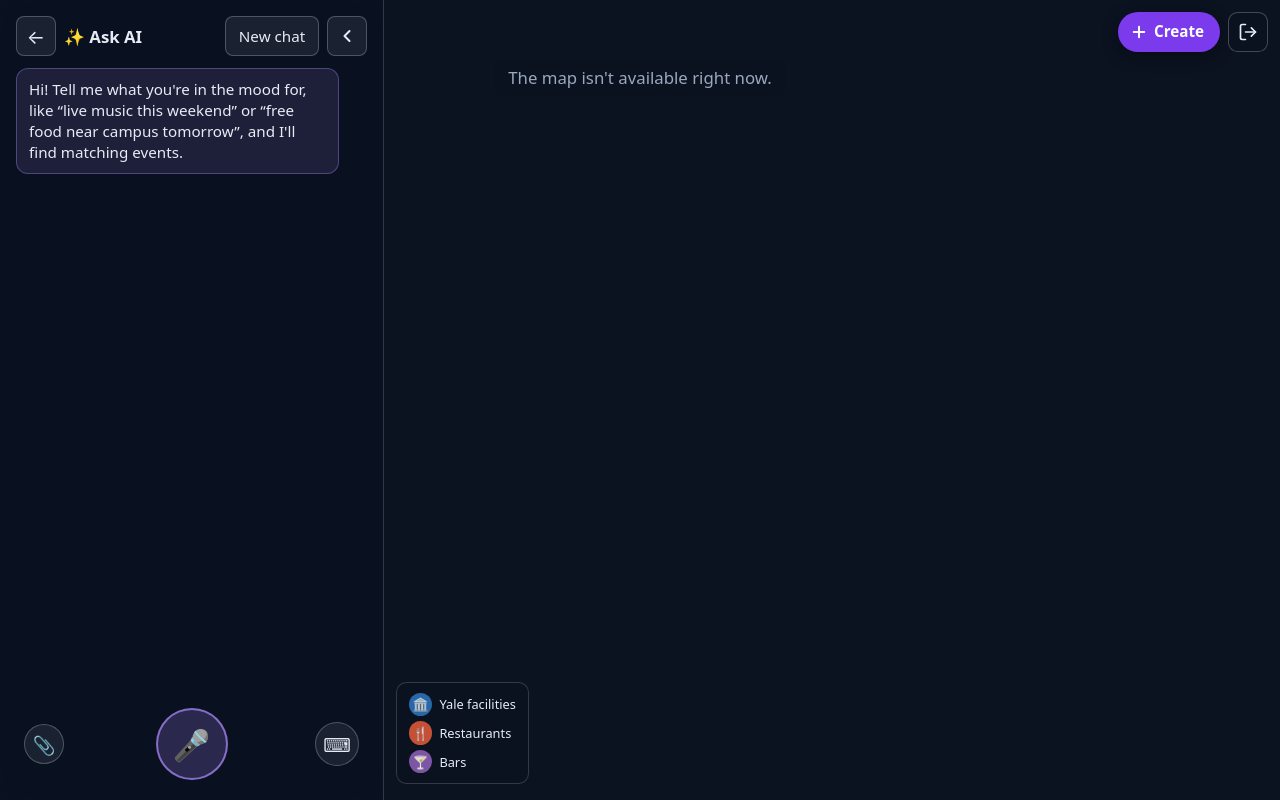
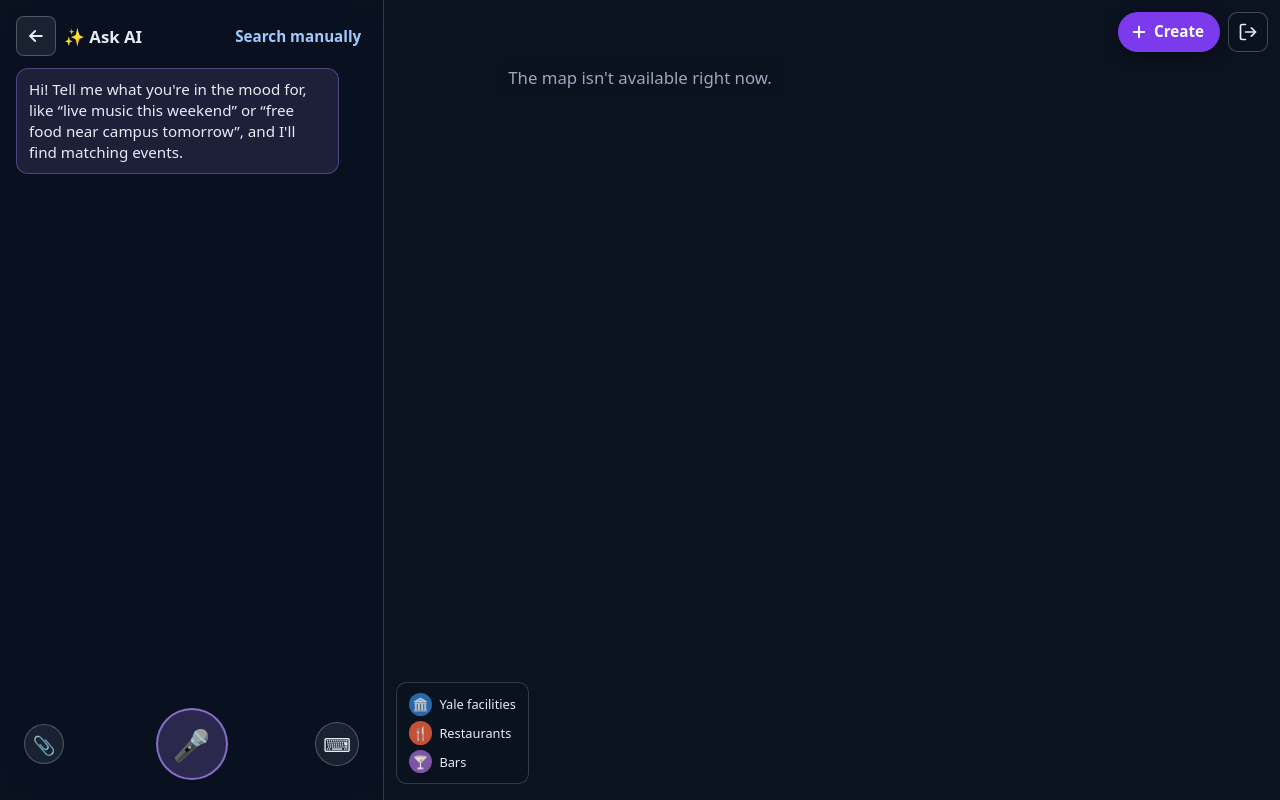
Before and after one commit to acebonkowski/mgt656-final-project, a Django app: page /map/ in a window 1280 px wide, after a click on "Search". Run offline with Django 5.2, Linux system fonts and the light colour scheme; the visitor is signed in with stand-in values (Sample User, id 1); data that the repository does not hold is empty.

Commit message:
Open search into the AI chat with Back and "Search manually" (#66)
The AI view header now has a back arrow top left and a tertiary
"Search manually" button top right. "New chat" and the AI view's collapse
button are removed; going Back to the icon bar resets the conversation
through the existing reset endpoint, while "Search manually" keeps it.

Co-Authored-By: Claude Opus 5.5 <noreply@anthropic.com>

```diff
--- a/core/static/core/search.css
+++ b/core/static/core/search.css
@@ -238,6 +238,21 @@
   flex: 1;
   margin: 0;
   font-size: 1.05rem;
+}
+
+/* Tertiary button (#66): text only, no fill or border. */
+.search-panel .search-tertiary {
+  flex: none;
+  padding: 0.4rem 0.3rem;
+  border-color: transparent;
+  background: transparent;
+  color: #9fcbff;
+  font-weight: 600;
+}
+
+.search-panel .search-tertiary:hover,
+.search-panel .search-tertiary:focus-visible {
+  text-decoration: underline;
 }
 
 .search-ai-body {
--- a/core/static/core/search.js
+++ b/core/static/core/search.js
@@ -43,7 +43,6 @@
   var aiView = byId("search-ai");
   var aiToggle = byId("search-ai-toggle");
   var aiBack = byId("search-ai-back");
-  var aiCollapse = byId("search-ai-collapse");
   var mode = "filters";     // or "ai" (#34); kept in the URL as ?mode=ai
   var aiUrl = panel.dataset.aiUrl;
   var aiResetUrl = panel.dataset.aiResetUrl;
@@ -53,7 +52,7 @@
   var aiInput = byId("search-ai-input");
   var aiCount = byId("search-ai-count");
   var aiSend = byId("search-ai-send");
-  var aiNew = byId("search-ai-new");
+  var aiManual = byId("search-ai-manual");  // "Search manually" (#66)
   var aiImage = byId("search-ai-image");
   var aiAttachment = byId("search-ai-attachment");
   var aiAttachmentPreview = byId("search-ai-attachment-preview");
@@ -398,9 +397,7 @@
     form.hidden = collapsed || mode === "ai";
     aiView.hidden = collapsed || mode !== "ai";
     summary.hidden = !collapsed;
-    [collapseButton, aiCollapse].forEach(function (button) {
-      button.setAttribute("aria-expanded", String(!collapsed));
-    });
+    collapseButton.setAttribute("aria-expanded", String(!collapsed));
     summary.setAttribute("aria-expanded", String(!collapsed));
     summary.setAttribute("aria-controls", mode === "ai" ? "search-ai" : "search-form");
   }
@@ -525,11 +522,9 @@
     runSearch();
   });
   clearButton.addEventListener("click", clearAll);
-  [collapseButton, aiCollapse].forEach(function (button) {
-    button.addEventListener("click", function () {
-      setCollapsed(true);
-      summary.focus();
-    });
+  collapseButton.addEventListener("click", function () {
+    setCollapsed(true);
+    summary.focus();
   });
   summary.addEventListener("click", function () {
     setCollapsed(false);
@@ -541,11 +536,23 @@
     showAiResults();
     setInputMode(aiInputMode);
   });
+  // Back to the icon bar (#66). Leaving search ends the conversation, which
+  // replaced the "New chat" button.
   aiBack.addEventListener("click", function () {
     stopVoice();
+    resetChat();
     setMode("filters");
+    openFilters(false);
     runSearch();  // the pins go back to the manual filters
     aiToggle.focus();
+  });
+  // Switching to manual search keeps the conversation for "Search with AI".
+  aiManual.addEventListener("click", function () {
+    stopVoice();
+    setMode("filters");
+    openFilters(true);
+    runSearch();
+    qInput.focus();
   });
 
   function showLocationMessage(message) {
@@ -861,12 +868,14 @@
       sendToAi(aiInput.value.trim());
     }
   });
-  aiNew.addEventListener("click", function () {
-    var body = new FormData();
-    fetch(aiResetUrl, {
-      method: "POST", credentials: "same-origin",
-      headers: { "X-CSRFToken": csrfToken() }, body: body,
-    }).catch(function () { /* the server forgets it at the end of the session anyway */ });
+  // Forgets the conversation here and on the server (the AI's context).
+  function resetChat() {
+    if (chat.length) {  // nothing to forget on the server otherwise
+      fetch(aiResetUrl, {
+        method: "POST", credentials: "same-origin",
+        headers: { "X-CSRFToken": csrfToken() }, body: new FormData(),
+      }).catch(function () { /* the server forgets it at the end of the session anyway */ });
+    }
     chat = [];
     aiEvents = [];
     stopVoice();
@@ -875,9 +884,7 @@
     saveChat();
     renderChat();
     renderResults([], aiResults);
-    runSearch();  // the pins go back to the manual filters
-    aiInput.focus();
-  });
+  }
 
   // --- Input modes and voice (#36) --------------------------------------------------
   // start: attach | large microphone | type.  text: message box, small microphone
--- a/templates/core/_search_panel.html
+++ b/templates/core/_search_panel.html
@@ -120,25 +120,25 @@
     </div>
     <ol id="search-results" class="search-results" aria-label="Search results"></ol>
   </form>
-  {# AI mode (#34): replaces the filters view; #36 adds the conversation. #}
+  {% comment %}Search mode (#66): the search icon replaces the whole panel with the AI
+     chat. Back (top left) returns to the icon bar and ends the conversation;
+     "Search manually" (top right) switches to the filters.{% endcomment %}
   <section id="search-ai" class="search-ai" aria-labelledby="search-ai-title" hidden>
     <div class="search-ai-header">
       <button id="search-ai-back" class="search-icon-button" type="button"
-              aria-label="Back to filters" title="Back to filters">&#8592;</button>
+              aria-label="Back" title="Back">
+        <svg viewBox="0 0 24 24" width="20" height="20" aria-hidden="true" focusable="false"
+             fill="none" stroke="currentColor" stroke-width="2.2" stroke-linecap="round" stroke-linejoin="round">
+          <path d="M19 12H5"/><polyline points="11 6 5 12 11 18"/>
+        </svg>
+      </button>
       <h2 id="search-ai-title" class="search-ai-title">&#10024; Ask AI</h2>
       <button id="search-ai-mic-small" class="search-icon-button" type="button"
               aria-label="Speak instead" title="Speak instead" hidden>&#127908;</button>
       <button id="search-ai-voice-exit" class="search-icon-button" type="button"
               aria-label="Leave voice mode" title="Leave voice mode" hidden>&#10005;</button>
-      <button id="search-ai-new" type="button" title="Start a new conversation">New chat</button>
-      <button id="search-ai-collapse" class="search-icon-button search-collapse" type="button"
-              aria-controls="search-ai" aria-expanded="true"
-              aria-label="Collapse search panel" title="Collapse">
-        <svg viewBox="0 0 24 24" width="20" height="20" aria-hidden="true" focusable="false"
-             fill="none" stroke="currentColor" stroke-width="2.4" stroke-linecap="round" stroke-linejoin="round">
-          <polyline points="15 6 9 12 15 18"/>
-        </svg>
-      </button>
+      <button id="search-ai-manual" class="search-tertiary" type="button"
+              aria-controls="search-filters">Search manually</button>
     </div>
     <div id="search-ai-body" class="search-ai-body">
       <ol id="search-ai-log" class="search-ai-log" role="log" aria-live="polite" aria-label="Conversation">
--- a/templates/core/map.html
+++ b/templates/core/map.html
@@ -7,7 +7,7 @@
   <meta name="theme-color" content="#0b1220">
   <title>Home · Yale Events</title>
   <link rel="stylesheet" href="{% static 'core/map.css' %}?v=ui-65">
-  <link rel="stylesheet" href="{% static 'core/search.css' %}?v=search-65">
+  <link rel="stylesheet" href="{% static 'core/search.css' %}?v=search-66">
 </head>
 <body class="map-screen">
   <main>
@@ -111,6 +111,6 @@
   {{ map_config|json_script:"map-config" }}
   {% if map_enabled %}{% include "core/_map_provider.html" %}{% endif %}
   <script src="{% static 'core/map.js' %}?v=osm-local-1"></script>
-  <script src="{% static 'core/search.js' %}?v=search-65"></script>
+  <script src="{% static 'core/search.js' %}?v=search-66"></script>
 </body>
 </html>
```
Also changed, not shown: core/tests/test_search_panel.py (+80 -10 lines).
